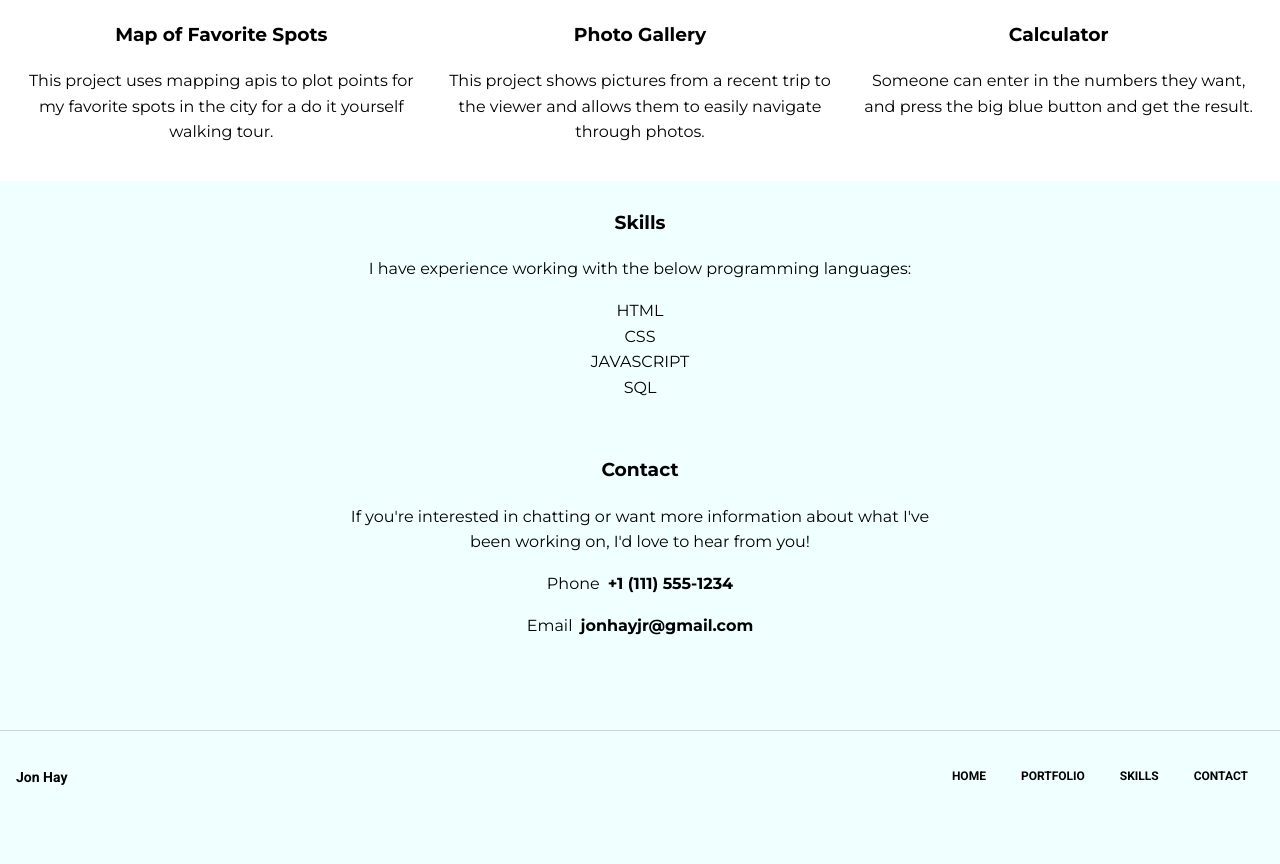
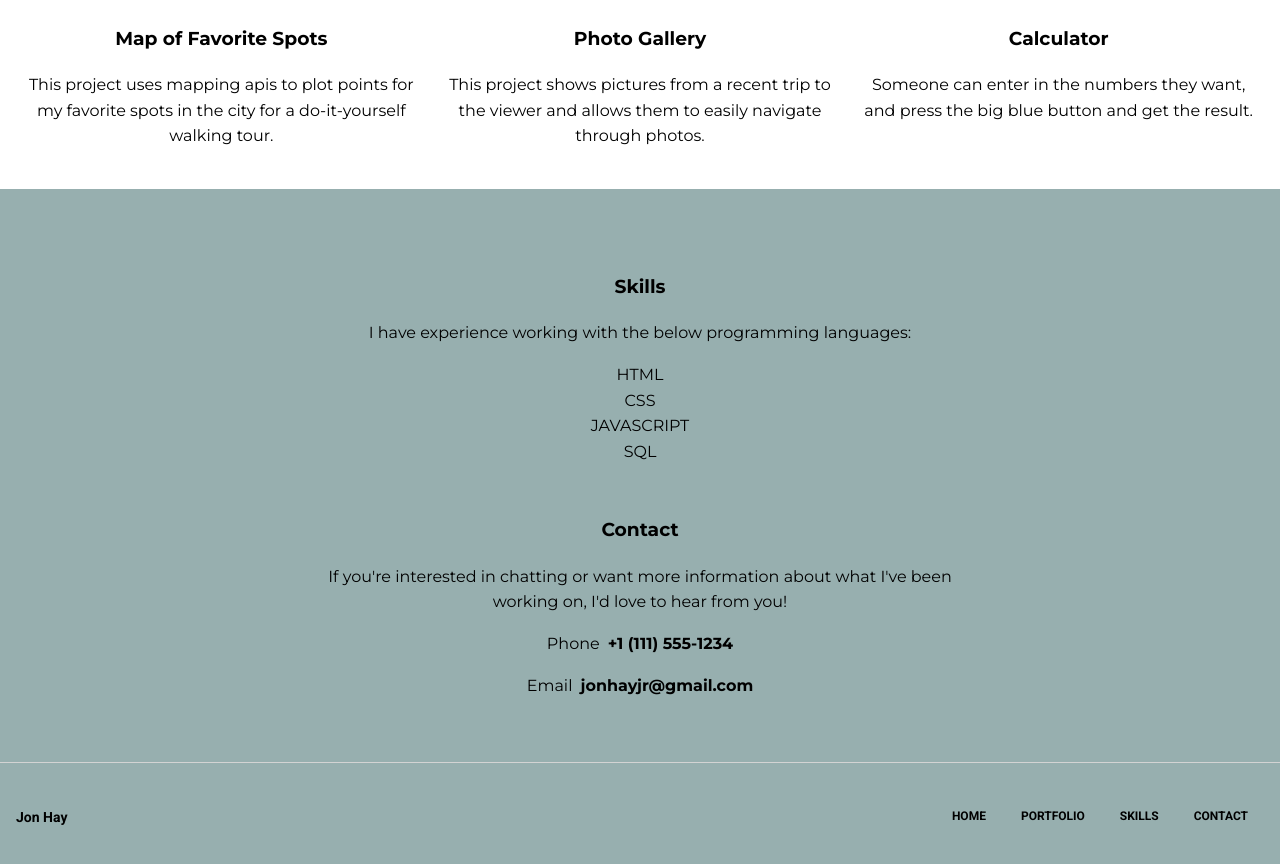
Before and after one commit to jonhayjr/Techdegree-Project2, a plain HTML site: page index.html in a window 1280 px wide. Shown: the part 1184-2048 px from the top of the page. Before the commit the page ends 2006 px from the top, so only its background shows below. Drawn offline with Linux system fonts and the light colour scheme.

Commit message:
Updated background color

```diff
--- a/css/styles.css
+++ b/css/styles.css
@@ -8,7 +8,7 @@
 
 body {
       line-height: 1.6;
-      background-color: #F0FFFF;
+      background-color: #97afaf;
       text-align: center;
       font-family: 'Montserrat', sans-serif;
   }
@@ -26,6 +26,7 @@ a:visited {
 a:hover {
   border-bottom: 2px solid slategray;
   text-shadow: 2px 1px rgba(63, 62, 62, 0.39);
+  cursor: pointer;
 }
 
 li {
@@ -90,7 +91,11 @@ h2 {
 .portfolio {
   background-color: #FFF;
   margin: 0 auto;
-  padding: 0.75rem;
+  padding: 1rem 0.75rem;
+}
+
+.portfolio-card {
+  padding: 1rem;
 }
 /* ---- Project Image Formatting ------*/
 .project-image {
@@ -100,13 +105,8 @@ h2 {
 }
 
 /* ---- Contact Section ------*/
-.main {
-  margin-bottom: 4rem;
-}
-
-.contact,
-.skills {
-  padding: 0.75rem;
+.skills-contact-content {
+  padding: 3rem 1rem;
 }
 
 .phone,
@@ -121,9 +121,8 @@ span {
 }
 
 /* ---- Skills ------*/
-.skills,
-.skill-list li {
-  padding: 0.5rem;
+.skills {
+  padding: 1rem 0.5rem;
 }
 .skills-list li:hover {
   border: 1px solid lightgray;
@@ -132,20 +131,16 @@ span {
 
 /* ---- Footer ------*/
 .footer {
+  display: flex;
+  align-items: center;
+  justify-content: space-between;
+  padding: 1rem;
   border-top: 0.5px solid lightgray;
-}
+ }
 
 .footer_nav {
   display: none;
 }
-
-.footer {
- display: flex;
- align-items: center;
- justify-content: space-between;
- padding: 0.5rem 1rem;
-}
-
 .footer-mobile-nav {
   text-transform: uppercase;
 }
@@ -162,7 +157,7 @@ span {
 
     .header_nav li {
       display: inline-block;
-      background-color: #F0FFFF;
+      background-color: #97afaf;
     }
 
     .header_profile {
@@ -252,7 +247,7 @@ h1 {
 
 .header_nav li {
   display: inline-block;
-  background-color: #F0FFFF;
+  background-color: #97afaf;
 }
 
 .header_profile {
--- a/index.html
+++ b/index.html
@@ -24,7 +24,7 @@
             </div>
                 <div class="header_profile">
                 <img src="images/rsz_jonheadshot.jpg" alt="Profile Photo" class="profile-image">
-                <p class="profile-text">Hi!  I'm a front-end developer who loves responsive design and CSS.  I recently finished a degree in front-end development at Treehouse and I'm excited to put all my skills to use.</p>
+                <p class="profile-text">Hi!  I'm a front-end developer who loves responsive design and css.  I recently finished a degree in front-end development at Treehouse and am excited to put all my skills to use!</p>
                 </div>
     </header>
     <main class="main">
@@ -49,7 +49,7 @@
                 <div class="portfolio-card">
                     <img src="images/portfolio-4.png" alt="Map of Favorite Spots" class="project-image">
                     <h3>Map of Favorite Spots</h3>
-                    <p>This project uses mapping apis to plot points for my favorite spots in the city for a do it yourself walking tour.</p>
+                    <p>This project uses mapping apis to plot points for my favorite spots in the city for a do-it-yourself walking tour.</p>
                 </div>
                 <div class="portfolio-card">
                     <img src="images/portfolio-5.png" alt="Photo Gallery" class="project-image">
@@ -63,6 +63,7 @@
                 </div>
             </div>
         </section>
+        <div class="skills-contact-content">
             <section class="skills" id="skills">
                 <h3>Skills</h3>
                 <p class="skills-paragraph">I have experience working with the below programming languages:</p>
@@ -79,6 +80,7 @@
                 <p>Phone<span class="phone">+1 (111) 555-1234</span></p>
                 <p>Email<span class="email"><a href="mailto:jonhayjr@gmail.com" class="email-link">jonhayjr@gmail.com</a></span></p>
             </section>
+        </div>
         </main>
             <footer class="footer">
                 <h3 class="footer-name">Jon Hay</h3>
```
Lines whose indentation alone changed are shown as unchanged.
